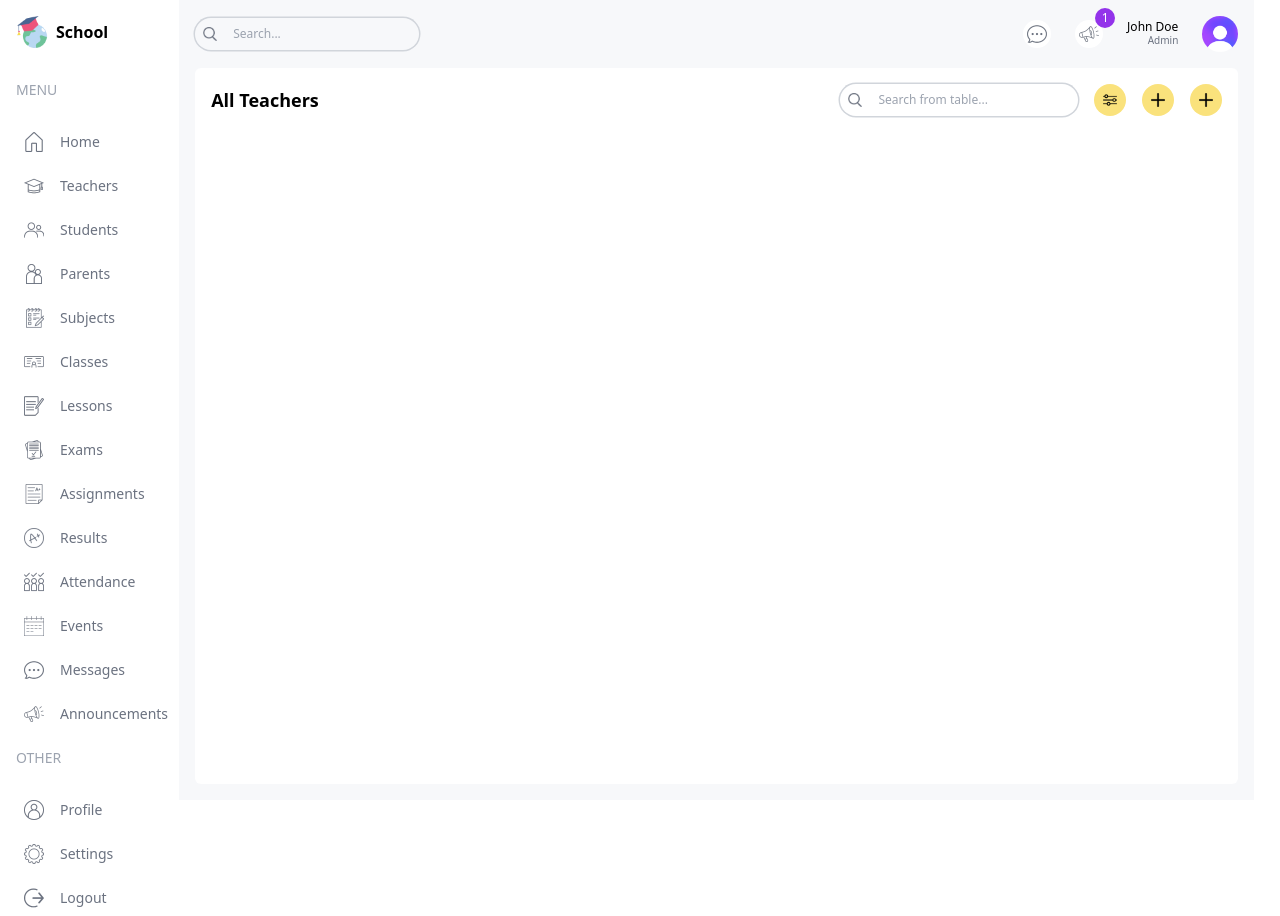
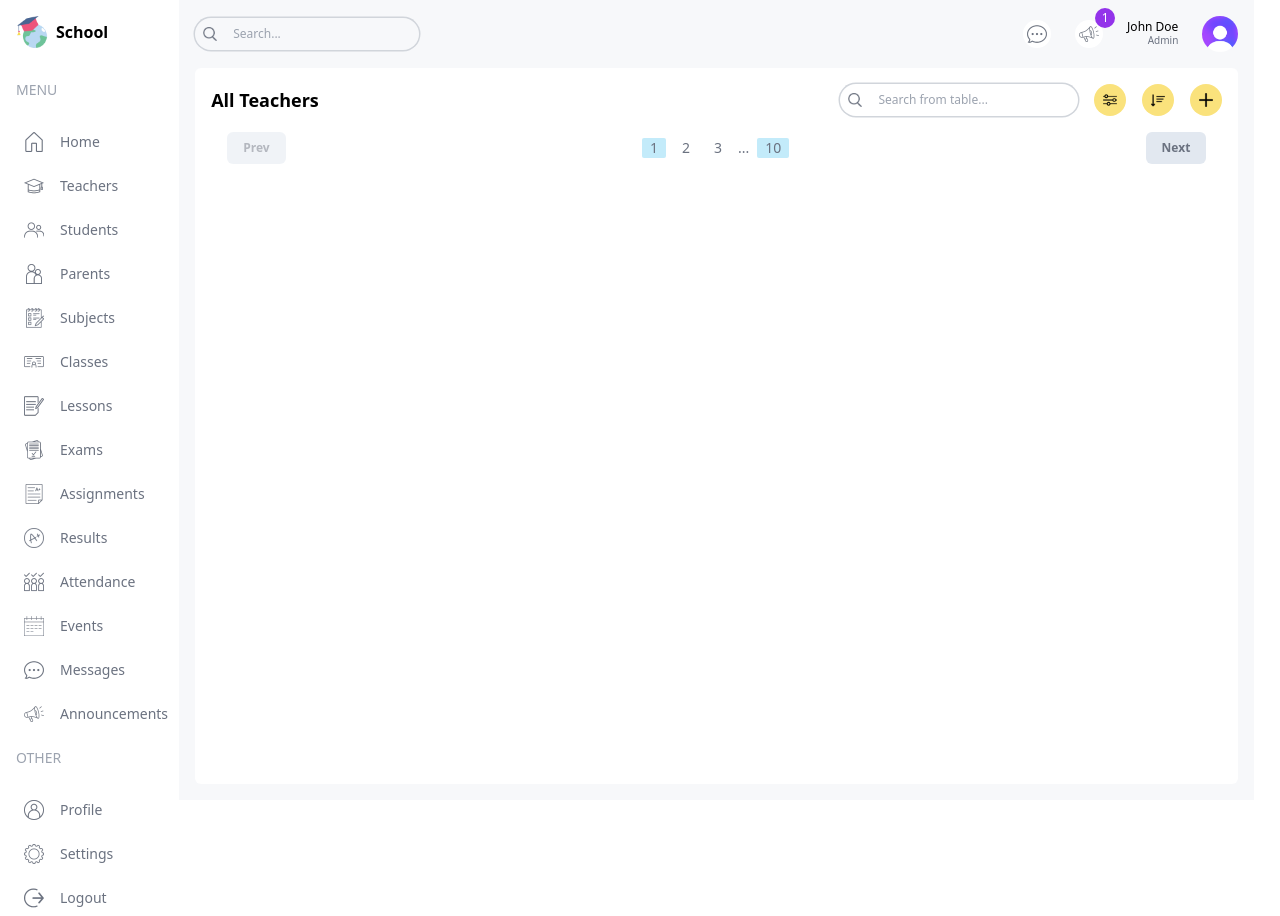
Before and after one commit to AbayTesfaye/Next-js-SMD, a Next.js app: page /list/teachers in a window 1280 px wide. Built offline with nearby package versions, Linux system fonts and the light colour scheme.

Commit message:
done structure of pagination for simplicity

```diff
--- a/src/app/(dashboard)/list/teachers/page.tsx
+++ b/src/app/(dashboard)/list/teachers/page.tsx
@@ -1,3 +1,4 @@
+import Pagination from "@/components/Pagination"
 import TableSearch from "@/components/TableSearch"
 import Image from "next/image"
 
@@ -14,7 +15,7 @@
                     <Image src='/filter.png' width={14} height={14} alt="message"/>
                 </button>
                 <button className="bg-schoolYellow rounded-full w-8 h-8 flex items-center justify-center cursor-pointer">
-                   <Image src='/plus.png' width={14} height={14} alt="message"/>
+                   <Image src='/sort.png' width={14} height={14} alt="message"/>
                 </button>
                 <button className="bg-schoolYellow rounded-full w-8 h-8 flex items-center justify-center cursor-pointer">
                    <Image src='/plus.png' width={14} height={14} alt="message"/>
@@ -25,7 +26,7 @@
         {/* LIST */}
         <div></div>
         {/* PAGINATION */}
-        <div></div>
+       <Pagination/>
     </div>
   )
 }
--- /dev/null
+++ b/src/components/Pagination.tsx
@@ -0,0 +1,22 @@
+const Pagination = () => {
+    return (
+      <div className="p-4 flex justify-between items-center text-gray-500">
+        {/* Previous Button */}
+        <button disabled className="bg-slate-200 text-xs font-semibold rounded-md px-4 py-2 disabled:opacity-50 disabled:cursor-not-allowed">Prev</button>
+
+        {/* Pagination Numbers */}
+        <div className="flex items-center text-sm gap-2">
+          <button className="px-2 rounded-sm bg-schoolSky">1</button>
+          <button className="px-2 rounded-sm">2</button>
+          <button className="px-2 rounded-sm">3</button>
+          ...
+          <button className="px-2 rounded-sm bg-schoolSky">10</button>
+        </div>
+
+        {/* Next Button */}
+        <button className="bg-slate-200 text-xs font-semibold rounded-md px-4 py-2 disabled:opacity-50 disabled:cursor-not-allowed">Next</button>
+      </div>
+    );
+  };
+
+  export default Pagination;
```
